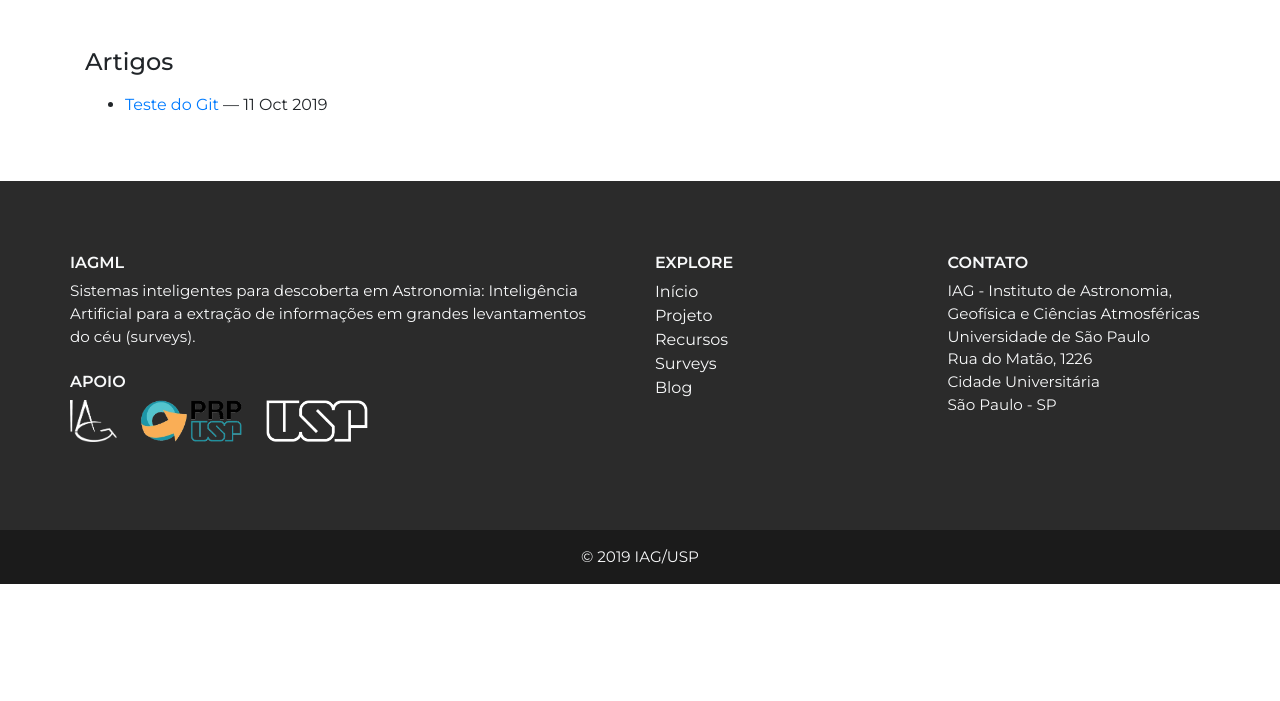
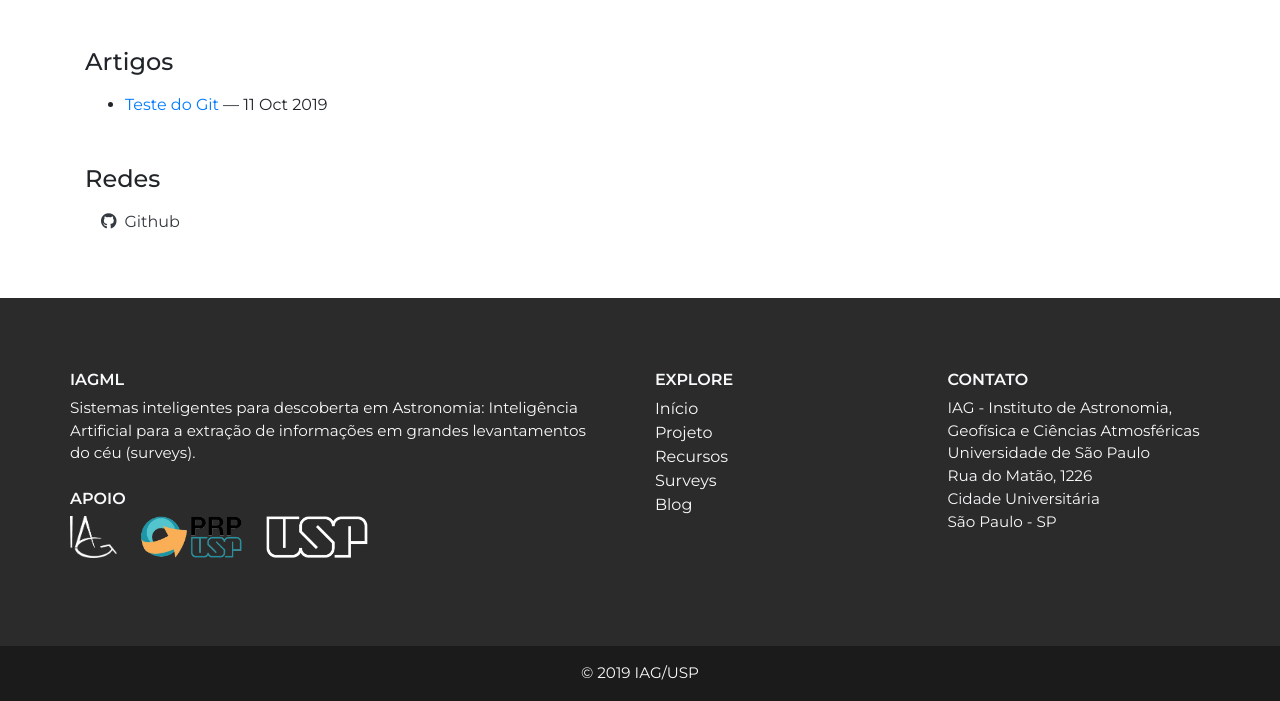
Before and after one commit to iagml/website, a Jekyll site: the page built from _authors/pnovais.md, in a window 1280 px wide. Shown: the part 382-1083 px from the top of the page. Built offline with Jekyll 4.4.1, drawn with Linux system fonts in a browser that asks for light colours; before the commit the page ends 966 px from its top, so only the background shows below that.

Commit message:
novo campo de redes

```diff
--- a/_layouts/author.html
+++ b/_layouts/author.html
@@ -37,4 +37,9 @@ layout: default
     </li>
     {% endfor %}
   </ul>
+
+  <h4 class="mt-5 mb-3">Redes</h4>
+  <p class="ml-3">
+    <a class="text-dark" href="https://github.com/{{ page.name }}"><i class="fab fa-github mr-2"></i>Github</a>
+  </p>
 </div>
```
